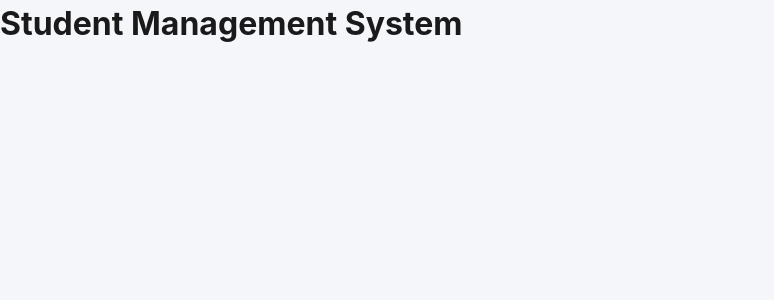
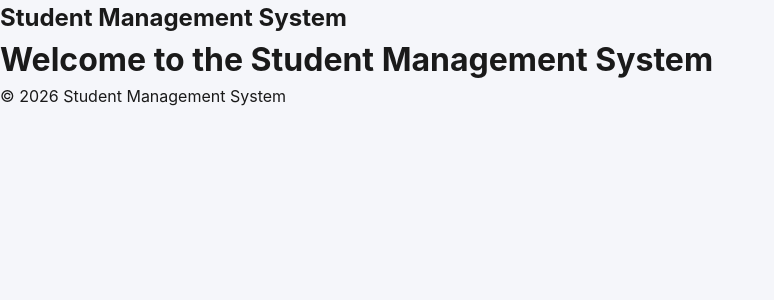
Before and after one commit to b66984317-create/student-management-system, a React (Vite) app in the folder client/: page / in a window 1280 px wide. Shown: the top 300 px of the page, without its empty margins (0-774 px from the left). Built offline with nearby package versions, Linux system fonts and the light colour scheme.

Commit message:
feat: add MainLayout component with header, content, and footer

```diff
--- a/client/src/App.jsx
+++ b/client/src/App.jsx
@@ -1,10 +1,11 @@
 import './App.css';
+import MainLayout from './layouts/MainLayout';
 
 function App() {
   return (
-    <div className="app">
-      <h1>Student Management System</h1>
-    </div>
+    <MainLayout>
+      <h1>Welcome to the Student Management System</h1>
+    </MainLayout>
   );
 }
 
--- /dev/null
+++ b/client/src/layouts/MainLayout.jsx
@@ -0,0 +1,17 @@
+function MainLayout({ children }) {
+  return (
+    <div className="main-layout">
+      <header className="main-header">
+        <h2>Student Management System</h2>
+      </header>
+      <main className="main-content">
+        {children}
+      </main>
+      <footer className="main-footer">
+        <p>&copy; 2026 Student Management System</p>
+      </footer>
+    </div>
+  );
+}
+
+export default MainLayout;
```
